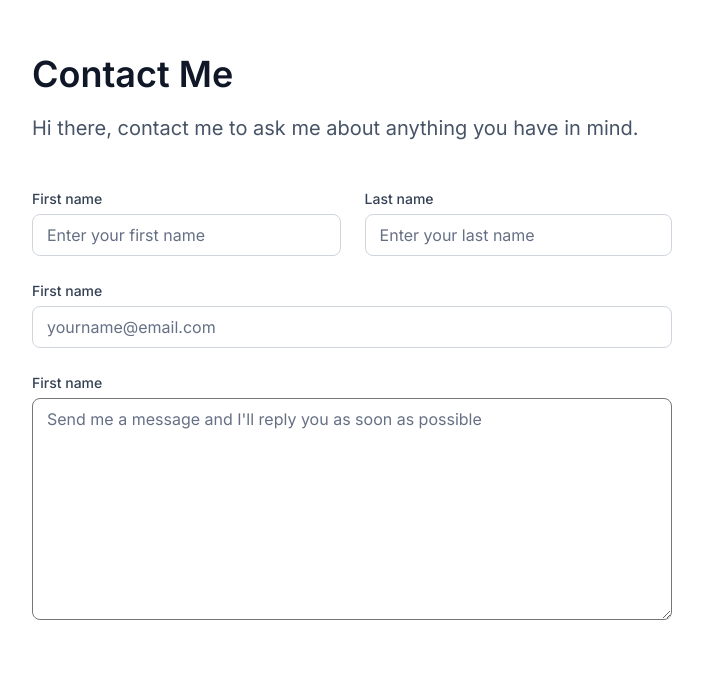
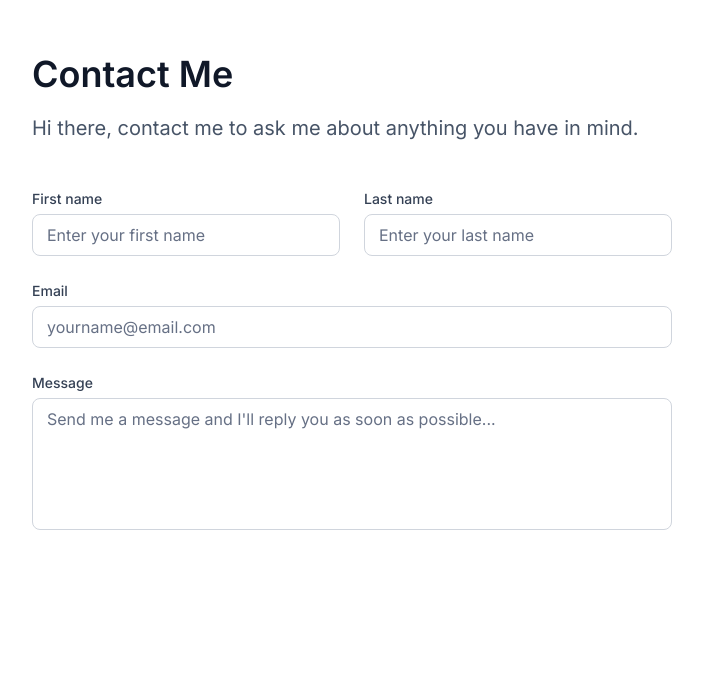
Before and after one commit to Abots-jzm/HNG_Linktree_clone, a React (Vite) app: page /contact in a window 1280 px wide. Shown: the part 104-800 px from the top of the page, without its empty margins (288-991 px from the left). Built offline with nearby package versions, Linux system fonts and the light colour scheme.

Commit message:
feat: addition of other input fields

```diff
--- a/src/components/ui/Input.jsx
+++ b/src/components/ui/Input.jsx
@@ -6,7 +6,7 @@ export default function Input({ label, children, id, type }) {
 		return (
 			<div>
 				<Label htmlFor={id}>{label}</Label>
-				<TextArea name={id} id={id} cols="30" rows="10" placeholder={children} />
+				<TextArea name={id} id={id} placeholder={children} />
 			</div>
 		);
 
@@ -23,10 +23,21 @@ const TextArea = styled.textarea`
 	margin-top: 0.6rem;
 	border-radius: 8px;
 	padding: 1rem 1.4rem;
+	border: 1px solid #d0d5dd;
 	width: 100%;
+	color: #101828;
+	height: 13.2rem;
+	resize: none;
 
 	&::placeholder {
 		color: #667085;
+	}
+
+	&:focus,
+	&:active {
+		border: 1px solid #84caff;
+		outline: none;
+		box-shadow: 0px 1px 2px rgba(16, 24, 40, 0.05);
 	}
 `;
 
@@ -43,8 +54,16 @@ const InputStyle = styled.input`
 	padding: 1rem 1.4rem;
 	border: 1px solid #d0d5dd;
 	width: 100%;
+	color: #101828;
 
 	&::placeholder {
 		color: #667085;
 	}
+
+	&:focus,
+	&:active {
+		border: 1px solid #84caff;
+		outline: none;
+		box-shadow: 0px 1px 2px rgba(16, 24, 40, 0.05);
+	}
 `;
--- a/src/pages/Contact.jsx
+++ b/src/pages/Contact.jsx
@@ -11,14 +11,18 @@ export default function Contact() {
 			</Heading>
 			<Form>
 				<Names>
-					<Input label="First name">Enter your first name</Input>
-					<Input label="Last name">Enter your last name</Input>
+					<Input label="First name" id="first_name">
+						Enter your first name
+					</Input>
+					<Input label="Last name" id="last_name">
+						Enter your last name
+					</Input>
 				</Names>
-				<Input label="First name" type="email">
+				<Input label="Email" type="email" id="email">
 					yourname@email.com
 				</Input>
-				<Input label="First name" type="text-area">
-					Send me a message and I'll reply you as soon as possible
+				<Input label="Message" type="text-area" id="message">
+					Send me a message and I'll reply you as soon as possible...
 				</Input>
 			</Form>
 		</Container>
@@ -28,6 +32,10 @@ export default function Contact() {
 const Names = styled.div`
 	display: flex;
 	gap: 2.4rem;
+
+	& > div {
+		flex: 1;
+	}
 `;
 
 const Form = styled.form`
```
